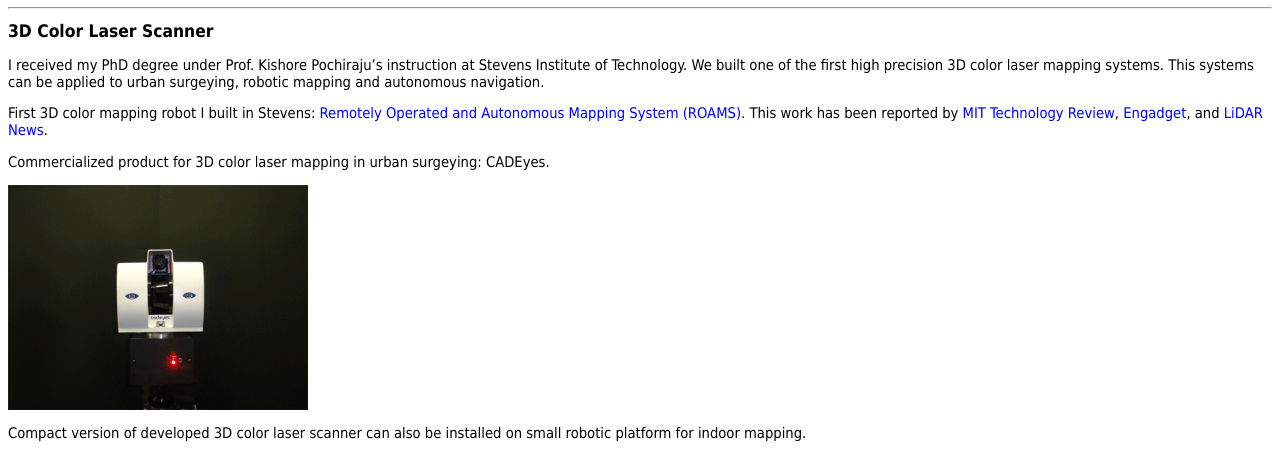
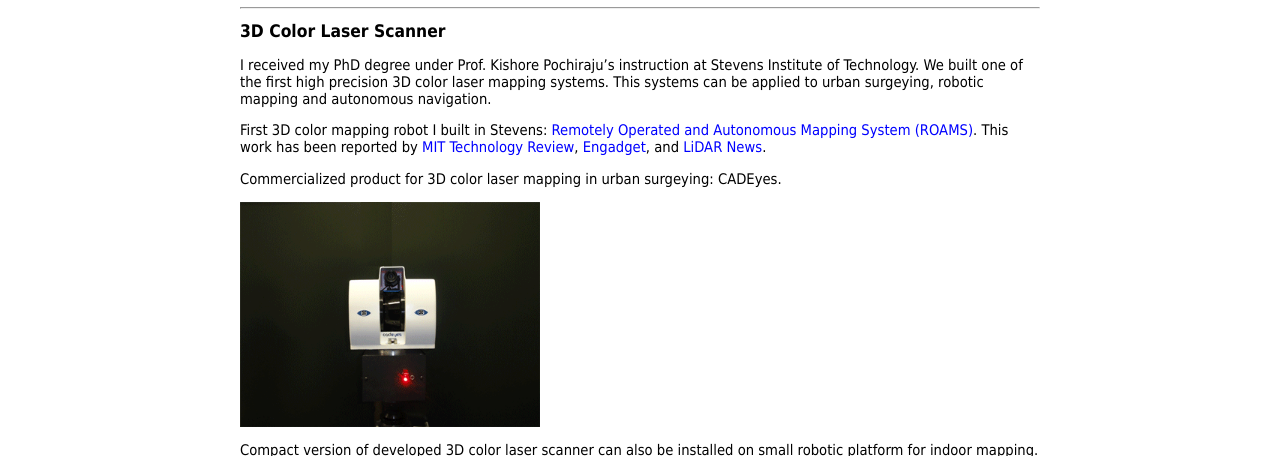
Before and after one commit to haomen/menhao.net, a Jekyll site: the page built from research.md, in a window 1280 px wide. Shown: the top 456 px of the page. Built offline with Jekyll 4.4.1, drawn with Linux system fonts in a browser that asks for light colours; grey boxes are pictures that could not be loaded.

Commit message:
update style to reduce size

```diff
--- a/_includes/research-footer.html
+++ b/_includes/research-footer.html
@@ -1,6 +1,6 @@
-<div id="copyright">
+<footer>
     Please visit my <a href="https://scholar.google.com/citations?user=xSg6ow0AAAAJ&hl=en">Google Scholar Page</a> for
     full publications list. <br />
     My career record on <a href="https://www.linkedin.com/in/menhao/">Linkedin Profile</a>. <br>
 
-</div>
+</footer>
--- a/_includes/youtube.html
+++ b/_includes/youtube.html
@@ -17,7 +17,7 @@
   position: absolute;
   top: 0;
   left: 0;
-  width: 50%;
-  height: 50%;
+  width: 100%;
+  height: 100%;
 }
 </style>
--- a/_layouts/research.html
+++ b/_layouts/research.html
@@ -11,10 +11,14 @@
     <div class="textcontainer">
 
         <main>
+
             {{ content }}
+
         </main>
+
+        {%- include research-footer.html -%}
+
     </div>
-    {%- include research-footer.html -%}
 </body>
 
 </html>
--- a/_sass/research.scss
+++ b/_sass/research.scss
@@ -81,7 +81,10 @@ div#copyright {
 }
 
 div.textcontainer {
-    padding: 0px 8px;
+    width: 90%;
+    max-width: 800px;
+    margin-right: auto;
+    margin-left: auto;
 }
 
 span#rcs {
@@ -108,3 +111,11 @@ ul#contents {
     padding-left: 0;
     margin-left: 16px;
 }
+
+footer {
+    background-color: #000000;
+    color: #ffffff;
+    font-size: 9pt;
+    margin: 20px auto 15px;
+    padding-top: 10px;
+}
```
